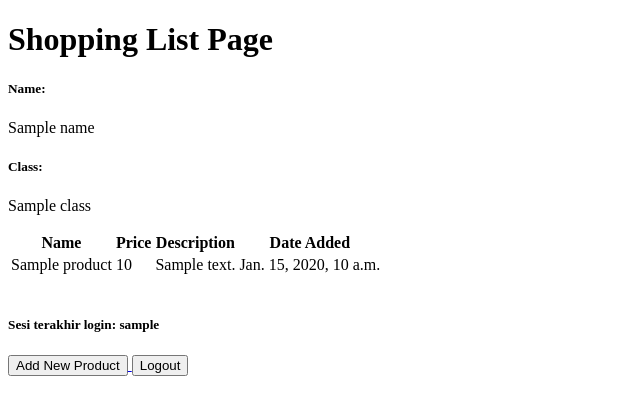
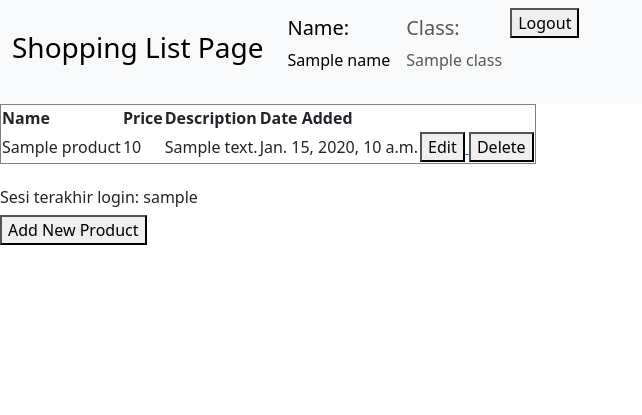
Before and after one commit to keishabella/shopping-list, a Django app: template main/templates/main.html in a window 1280 px wide. Shown: the top 415 px of the page, without its empty margins (0-642 px from the left). Run offline with Django 4.2, Linux system fonts and the light colour scheme; the template is opened without the code that fills it: most values are stand-ins (such as "Sample title", 1, 10 or a date in 2020).

Commit message:
tutorial 4 selesai

```diff
--- a/main/templates/main.html
+++ b/main/templates/main.html
@@ -1,15 +1,29 @@
 {% extends 'base.html' %}
 
 {% block content %}
-    <h1>Shopping List Page</h1>
+    <nav class="navbar navbar-expand-lg bg-body-tertiary">
+        <div class="container-fluid">
+        <a class="navbar-brand mb-0 h1" href="#"><h3>Shopping List Page</h3></a>
+        <button class="navbar-toggler" type="button" data-bs-toggle="collapse" data-bs-target="#navbarNavAltMarkup" aria-controls="navbarNavAltMarkup" aria-expanded="false" aria-label="Toggle navigation">
+            <span class="navbar-toggler-icon"></span>
+        </button>
+        <div class="collapse navbar-collapse" id="navbarNavAltMarkup">
+            <div class="navbar-nav">
+            <a class="nav-link active" aria-current="page" href="#"><h5>Name:</h5>
+                <p>{{name}}</p></a>
+            <a class="nav-link" href="#"><h5>Class:</h5>
+                <p>{{class}}</p></a>
+            <a href="{% url 'main:logout' %}">
+                <button>
+                    Logout
+                </button>
+            </a>
+        </div>
+      </div>
+     </div>
+    </nav>
 
-    <h5>Name:</h5>
-    <p>{{name}}</p>
-
-    <h5>Class:</h5>
-    <p>{{class}}</p>
-
-    <table>
+    <table border = "1">
         <tr>
             <th>Name</th>
             <th>Price</th>
@@ -17,31 +31,35 @@
             <th>Date Added</th>
         </tr>
 
-        {% comment %} Berikut cara memperlihatkan data produk di bawah baris ini {% endcomment %}
-
         {% for product in products %}
             <tr>
                 <td>{{product.name}}</td>
                 <td>{{product.price}}</td>
                 <td>{{product.description}}</td>
                 <td>{{product.date_added}}</td>
+                <td>
+                    <a href="{% url 'main:edit_product' product.pk %}">
+                        <button>
+                            Edit
+                        </button>
+                    </a>
+                    <a href="{% url 'main:delete_product' product.pk %}">
+                          <button>
+                              Delete
+                          </button>
+                      </a>
+                </td>
             </tr>
         {% endfor %}
     </table>
 
     <br />
 
-    <h5>Sesi terakhir login: {{ last_login }}</h5>
+    <h6>Sesi terakhir login: {{ last_login }}</h6>
 
     <a href="{% url 'main:create_product' %}">
         <button>
             Add New Product
         </button>
     </a>
-
-    <a href="{% url 'main:logout' %}">
-        <button>
-            Logout
-        </button>
-    </a>
 {% endblock content %}
--- a/main/urls.py
+++ b/main/urls.py
@@ -1,6 +1,6 @@
 from django.urls import path
 from main.views import show_main, create_product, show_xml, show_json, show_xml_by_id, show_json_by_id
-from main.views import register, login_user, logout_user
+from main.views import register, login_user, logout_user, edit_product, delete_product
 
 app_name = 'main'
 
@@ -14,4 +14,6 @@ urlpatterns = [
     path('register/', register, name='register'),
     path('login/', login_user, name='login'),
     path('logout/', logout_user, name='logout'),
+    path('edit-product/<int:id>', edit_product, name='edit_product'),
+    path('delete/<int:id>', delete_product, name='delete_product'),
 ]
--- a/templates/base.html
+++ b/templates/base.html
@@ -9,6 +9,10 @@
         />
         {% block meta %}
         {% endblock meta %}
+        <link href="https://cdn.jsdelivr.net/npm/bootstrap@5.3.2/dist/css/bootstrap.min.css" rel="stylesheet" integrity="sha384-T3c6CoIi6uLrA9TneNEoa7RxnatzjcDSCmG1MXxSR1GAsXEV/Dwwykc2MPK8M2HN" crossorigin="anonymous">
+        <script src="https://code.jquery.com/jquery-3.6.0.min.js" integrity="sha384-KyZXEAg3QhqLMpG8r+J4jsl5c9zdLKaUk5Ae5f5b1bw6AUn5f5v8FZJoMxm6f5cH1" crossorigin="anonymous"></script>
+        <script src="https://cdn.jsdelivr.net/npm/@popperjs/core@2.11.8/dist/umd/popper.min.js" integrity="sha384-I7E8VVD/ismYTF4hNIPjVp/Zjvgyol6VFvRkX/vR+Vc4jQkC+hVqc2pM8ODewa9r" crossorigin="anonymous"></script>
+        <script src="https://cdn.jsdelivr.net/npm/bootstrap@5.3.2/dist/js/bootstrap.min.js" integrity="sha384-BBtl+eGJRgqQAUMxJ7pMwbEyER4l1g+O15P+16Ep7Q9Q+zqX6gSbd85u4mG4QzX+" crossorigin="anonymous"></script>
     </head>
 
     <body>
```
Also changed, not shown: main/templates/edit_product.html (added, +22 -0 lines), main/views.py (+23 -0 lines).
